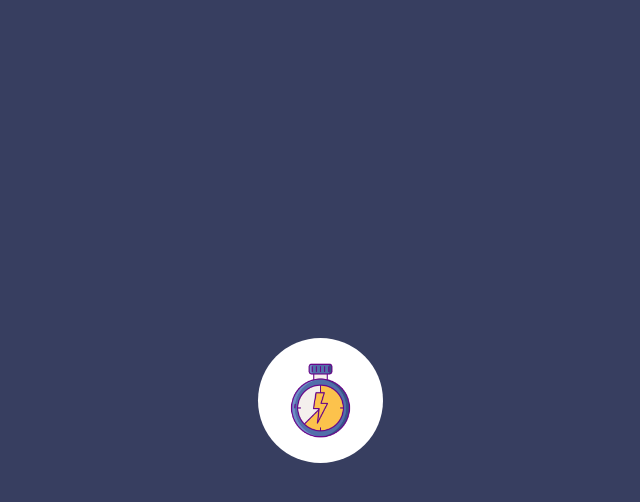
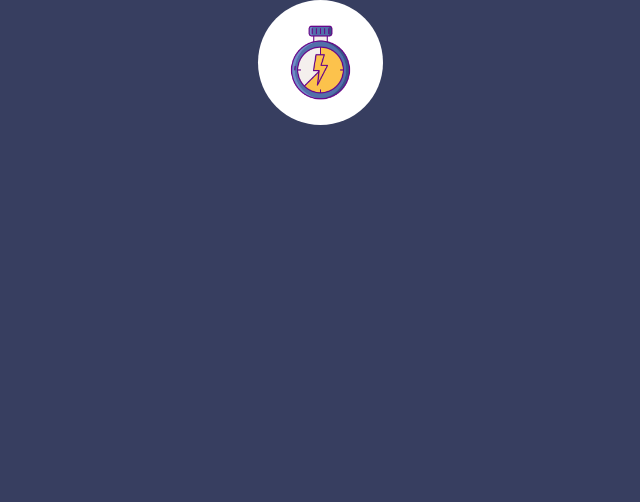
Before and after one commit to pablobricenocordova/interval-flow, a Vue app: page / in a window 1280 px wide. Shown: the top 502 px of the page, without its empty margins (320-960 px from the left). Built offline with nearby package versions, Linux system fonts and the light colour scheme.

Commit message:
agrega estilo general

```diff
--- a/src/App.vue
+++ b/src/App.vue
@@ -26,17 +26,28 @@ export default {
 </script>
 
 <style lang="scss">
-body {
+:root {
+  --shadow: 0 -15px 15px rgba(255, 255, 255, 0.05),
+    inset 0 -15px 15px rgba(255, 255, 255, 0.05),
+    0 15px 15px rgba(0, 0, 0, 0.05), inset 0 15px 15px rgba(0, 0, 0, 0.05);
+}
+/* Default styles reset */
+*,
+*::before,
+*::after {
   margin: 0;
   padding: 0;
   box-sizing: border-box;
+  text-decoration: none;
+  list-style: none;
+  -webkit-tap-highlight-color: transparent;
+  font-family: DM SANS, sans-serif;
 }
 #app {
   width: 100%;
   min-height: 100vh;
   display: flex;
   justify-content: center;
-  align-items: center;
   background-color: #373e60;
 }
 </style>
```
